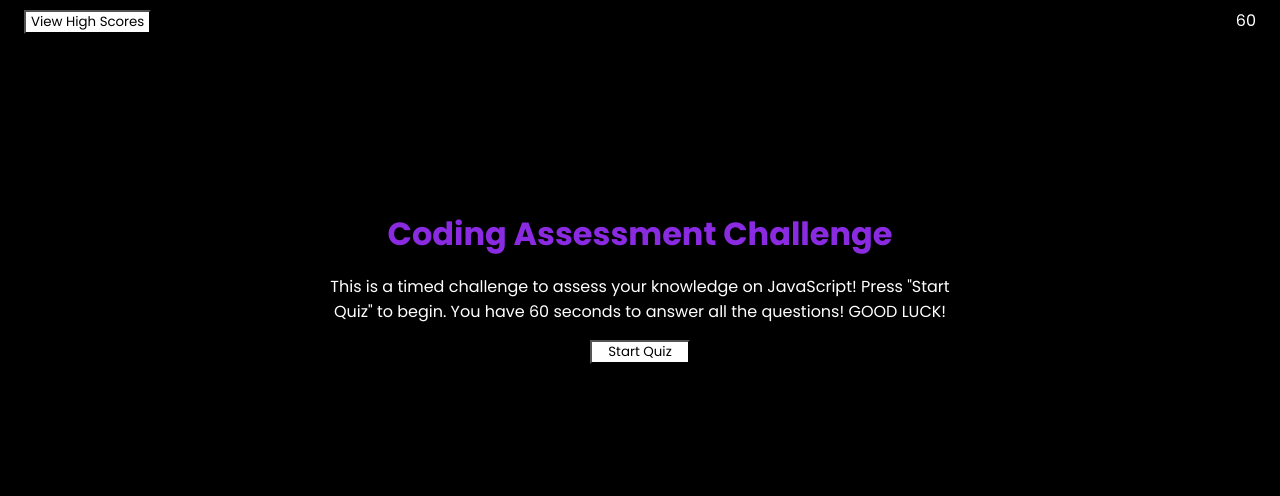
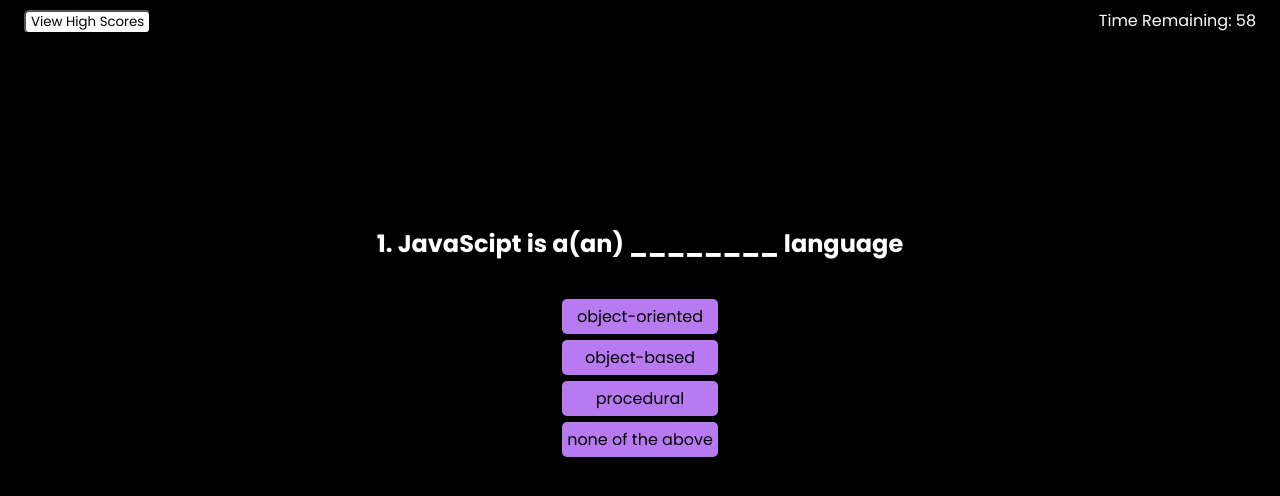
Before and after one commit to jacobhargraves/coding-assessment, a plain HTML site: page index.html in a window 1280 px wide. Both pictures are taken after a click on the button "Start Quiz". Drawn offline with Linux system fonts and the light colour scheme.

Commit message:
commit 2

```diff
--- a/assets/css/style.css
+++ b/assets/css/style.css
@@ -21,7 +21,7 @@ header {
     color: black;
     padding-left: 5px;
     padding-right: 5px;
-
+    border-radius: 5px;
 }
 
 .timer {
@@ -64,14 +64,50 @@ h1 {
     color: blueviolet;
 }
 
+h2 {
+    margin: 2rem;
+}
+
 .startText {
     margin-bottom: 1rem;
 }
 
-#startBtn {
+.startBtn {
     width: 100px;
     justify-content: center;
     cursor: pointer;
     background-color: white;
     color: black;
+    transition: all 0.1s ease-in-out;
 }
+
+.startBtn:hover {
+    transform: scale(1.1);
+}
+
+.contentContainer {
+    align-items: center;
+    display: flex;
+    flex-wrap: wrap;
+    flex-direction: column;
+    text-align: center;
+    margin-top: 10rem;
+}
+
+.choice {
+    cursor: pointer;
+    margin: 6px;
+    background-color: rgb(184, 122, 241);
+    color: black;
+    border-radius: 5px;
+    padding: 5px;
+    transition: all 0.1s ease-in-out;
+}
+
+.choice:hover{
+    transform: scale(1.1);
+}
+
+.hidden {
+    display: none;
+}
--- a/assets/js/script.js
+++ b/assets/js/script.js
@@ -0,0 +1,48 @@
+// query selectors
+const startBtn = document.querySelector(".startBtn");
+const startBox = document.querySelector(".startBox");
+const startBoxContainer = document.querySelector(".startBoxContainer");
+const contentContainer = document.querySelector(".contentContainer");
+const questionText = document.querySelector(".questionText");
+const options = document.querySelector(".optionsList");
+const timerCountDown = document.querySelector(".timerCountDown");
+
+// begins quiz and hides startBoxContainer
+startBtn.addEventListener("click" , function () {
+    startBoxContainer.classList.add("hidden"); // hides start box container message
+    showQuetions(0);
+    startTimer();
+});
+
+// function to show questions when startBtn is clicked
+function showQuetions(index) {
+    let questionTag = '<h2>'+ questions[index].numb + ". " + questions[index].question +'</h2>';
+    questionText.innerHTML = questionTag;
+    let optionTag = '<div class="choice">'+ questions[index].choices[0] +'</div>'
+    + '<div class="choice">'+ questions[index].choices[1] +'</div>'
+    + '<div class="choice">'+ questions[index].choices[2] +'</div>'
+    + '<div class="choice">'+ questions[index].choices[3] +'</div>';
+    options.innerHTML = optionTag;
+
+    const choice = options.querySelectorAll(".choice");
+
+    for(i=0; i < choice.length; i++){
+        choice[i].setAttribute("onclick", "optionSelected(this)");
+    }
+}
+
+//starts timer at 60 seconds and refreshes every second
+function startTimer() {
+    var timeLeft = 60;
+    var timerInterval = setInterval(function() {
+        timeLeft--;
+        timerCountDown.textContent = "Time Remaining: " + timeLeft;
+
+        if(secondsLeft === 0) {
+            // Stops execution of action at set interval
+            clearInterval(timerInterval);
+            sendMessage();
+          }
+
+    }, 1000)
+}
--- a/index.html
+++ b/index.html
@@ -13,7 +13,7 @@
             <button id="highScoreBtn">View High Scores</button>
         </div>
         <div class="timer">
-            <p id="timerCountDown">60</p>
+            <p class="timerCountDown">Time Remaining: 60</p>
         </div>
     </header>
 
@@ -23,7 +23,7 @@
             <h1 class="title">Coding Assessment Challenge</h1>
             <p class="startText">This is a timed challenge to assess your knowledge on JavaScript! Press "Start Quiz" to begin.
                 You have 60 seconds to answer all the questions! GOOD LUCK!</p>
-            <button id="startBtn">Start Quiz</button>
+            <button class="startBtn">Start Quiz</button>
         </div>
     </div>
 
@@ -32,9 +32,11 @@
         <div class="questionText">
             <!-- question inserted from quiz-questions.js-->
         </div>
-        <div class="options">
+        <div class="optionsList">
             <!-- options inserted from quiz-questions.js-->
         </div>
     </section>
+    <script src="./assets/js/questions.js"></script>
+    <script src="./assets/js/script.js"></script>
 </body>
 </html>
```
Also changed, not shown: assets/js/questions.js (renamed from assets/js/quiz-questions.js).
